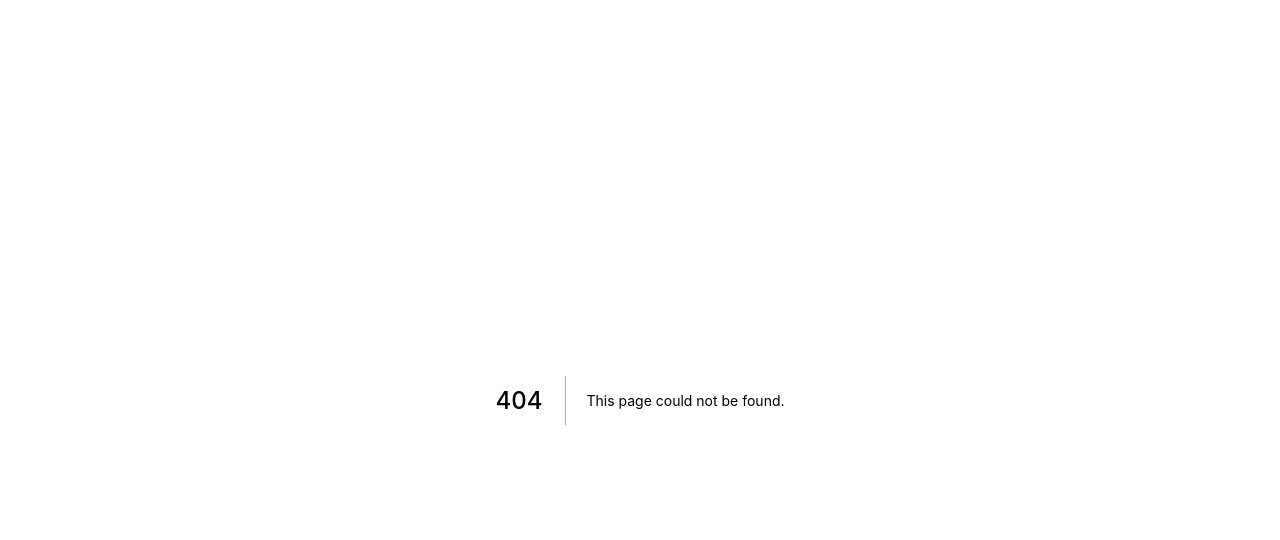
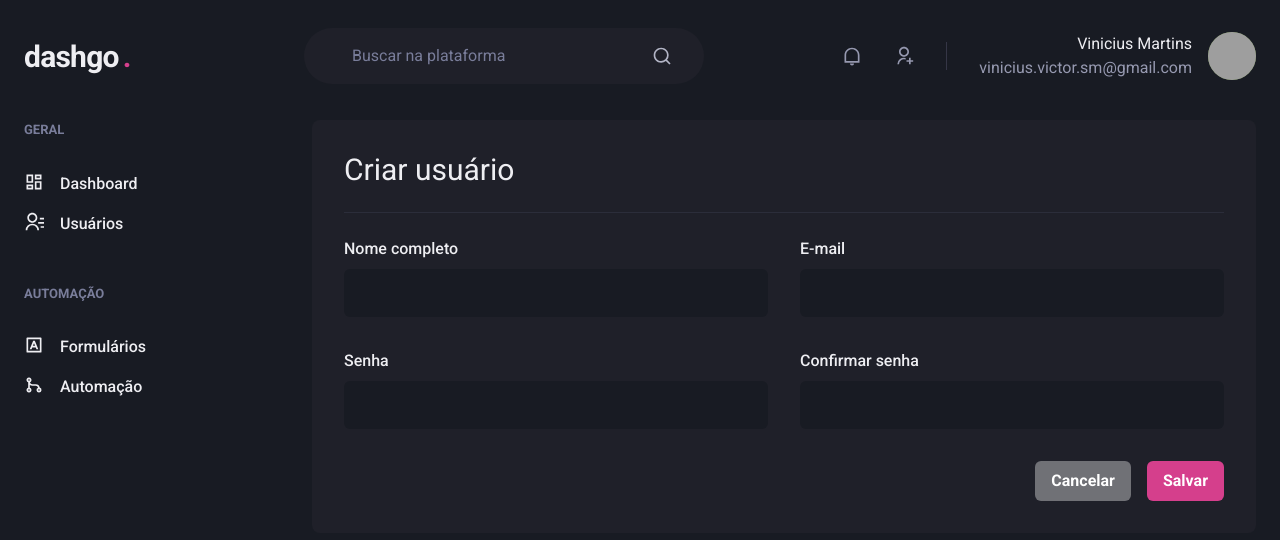
Before and after one commit to martinsvinicius/dashgo, a Next.js app: page /users/create in a window 1280 px wide. Before the commit this address had no page. Shown: the top 540 px of the page. Built offline with nearby package versions, Linux system fonts and the light colour scheme; grey boxes are pictures that could not be loaded.

Commit message:
new page: create user

```diff
--- /dev/null
+++ b/src/pages/users/create.tsx
@@ -0,0 +1,41 @@
+import { Box, Divider, Flex, Heading, SimpleGrid, VStack, HStack, Button } from '@chakra-ui/react';
+import { Input } from '../../components/Form/Input';
+import { Header } from '../../components/Header';
+import { Sidebar } from '../../components/Sidebar';
+
+export default function CreateUser() {
+  return (
+    <Box>
+      <Header />
+
+      <Flex w="100%" my="6" maxWidth={1480} mx="auto" px="6">
+        <Sidebar />
+
+        <Box flex="1" borderRadius={8} bg="gray.800" p="8">
+          <Heading size="lg" fontWeight="normal">Criar usuário</Heading>
+
+          <Divider my="6" borderColor="gray.700" />
+
+          <VStack spacing="8">
+            <SimpleGrid minChildWidth="240px" spacing="8" w="100%">
+              <Input name="name" label="Nome completo" />
+              <Input name="email" label="E-mail" />
+            </SimpleGrid>
+
+            <SimpleGrid minChildWidth="240px" spacing="8" w="100%">
+              <Input name="password" type="password" label="Senha" />
+              <Input name="password_confirmation" type="password" label="Confirmar senha" />
+            </SimpleGrid>
+          </VStack>
+
+          <Flex mt="8" justify="flex-end">
+            <HStack spacing="4">
+              <Button colorScheme="whiteAlpha">Cancelar</Button>
+              <Button colorScheme="pink">Salvar</Button>
+            </HStack>
+          </Flex>
+        </Box>
+      </Flex>
+    </Box>
+  );
+}
```
